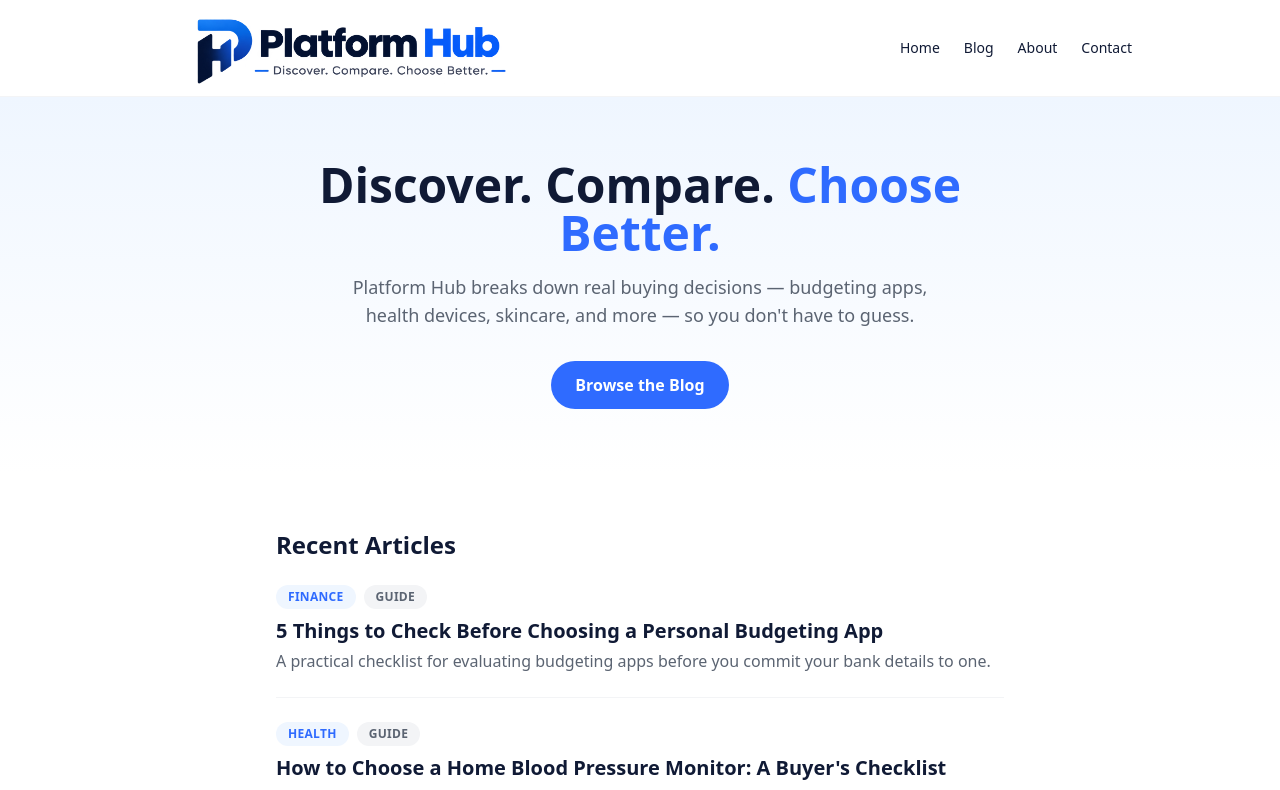
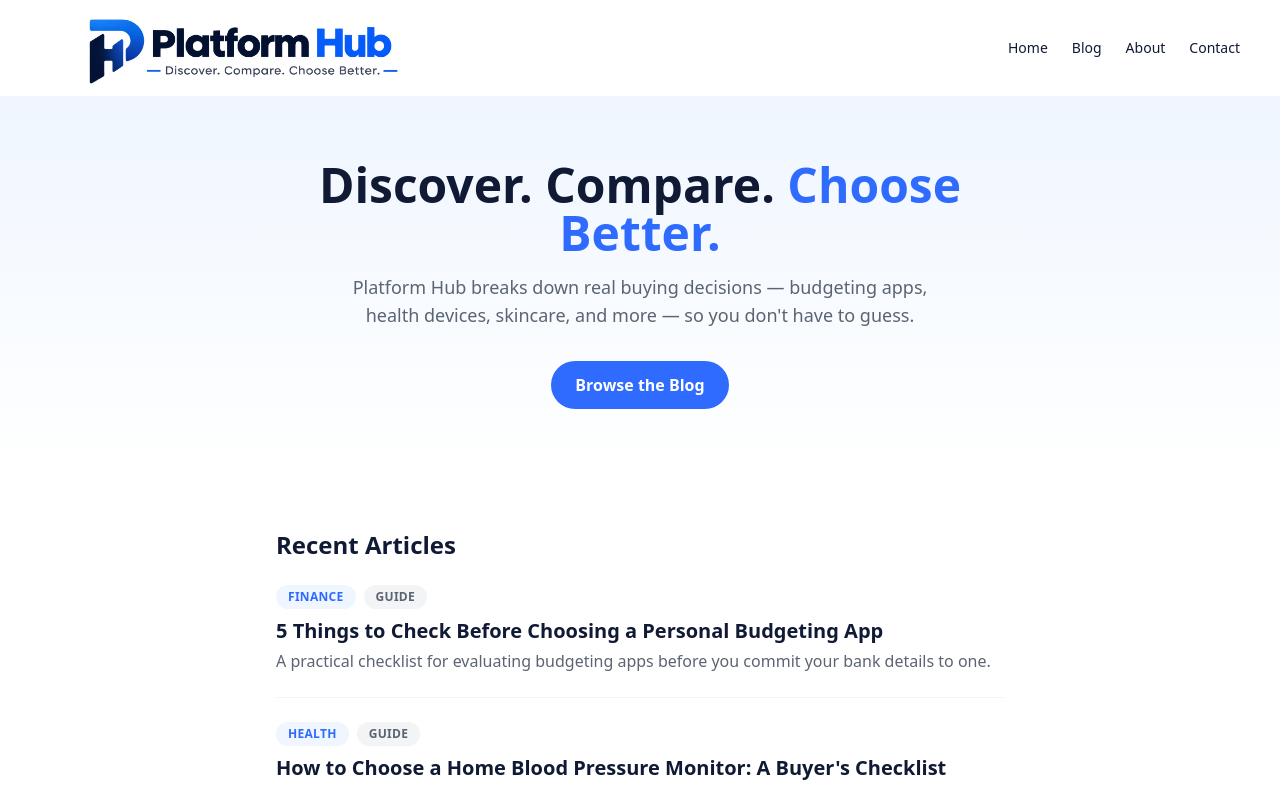
Before and after one commit to platformaffiliatehub/platformaffiliatehub.github.io, a Next.js app: page / in a window 1280 px wide. Shown: the top 790 px of the page. Built offline with nearby package versions, Linux system fonts and the light colour scheme.

Commit message:
Push header logo/nav to full viewport edges

```diff
--- a/components/Header.tsx
+++ b/components/Header.tsx
@@ -11,7 +11,7 @@ const NAV_LINKS = [
 export function Header() {
   return (
     <header className="border-b border-gray-100 bg-white">
-      <div className="mx-auto flex max-w-5xl flex-wrap items-center justify-between gap-4 px-5 py-3">
+      <div className="flex w-full flex-wrap items-center justify-between gap-4 px-6 py-3 sm:px-10">
         <Link href="/" className="flex items-center">
           <Image
             src="/logo-full.png"
```
